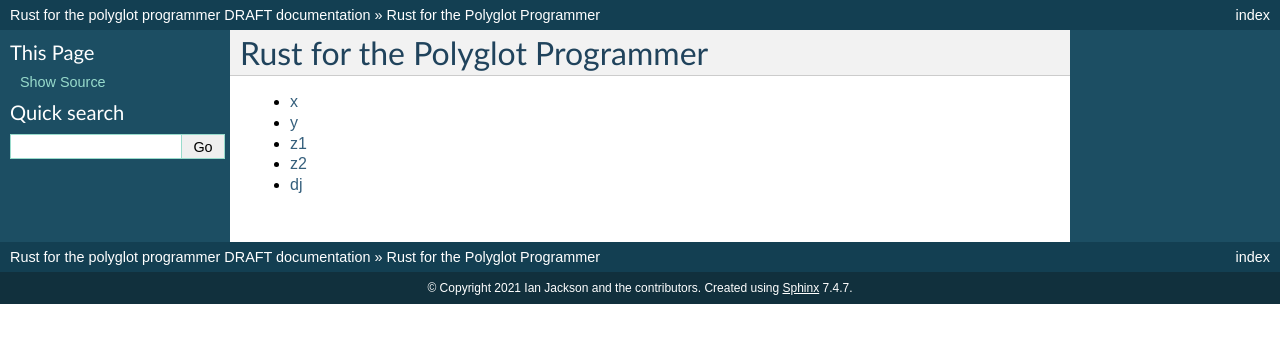
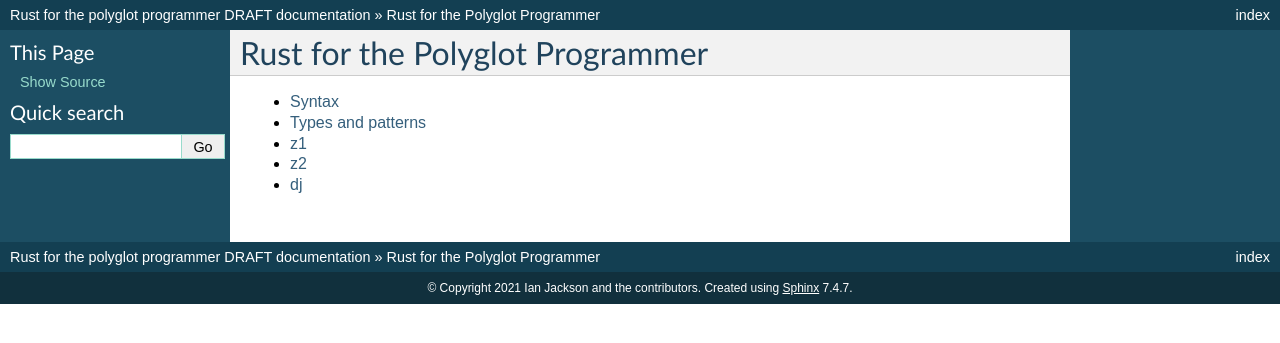
Before and after one commit to cxw620/rust-polyglot, a Sphinx documentation site: the page built from docs/SUMMARY.md, in a window 1280 px wide. Shown: the top 343 px of the page. Built offline with Sphinx 7.4.7, drawn with Linux system fonts in a browser that asks for light colours.

Commit message:
wip
Signed-off-by: Ian Jackson <ijackson@chiark.greenend.org.uk>

```diff
--- a/docs/SUMMARY.md
+++ b/docs/SUMMARY.md
@@ -1,7 +1,7 @@
 # Rust for the Polyglot Programmer
 
-- [x](syntax.md)
-- [y](types.md)
+- [Syntax](syntax.md)
+- [Types and patterns](types.md)
 - [z1](ownership.md)
 - [z2](traits.md)
 - [dj](safety.md)
```
